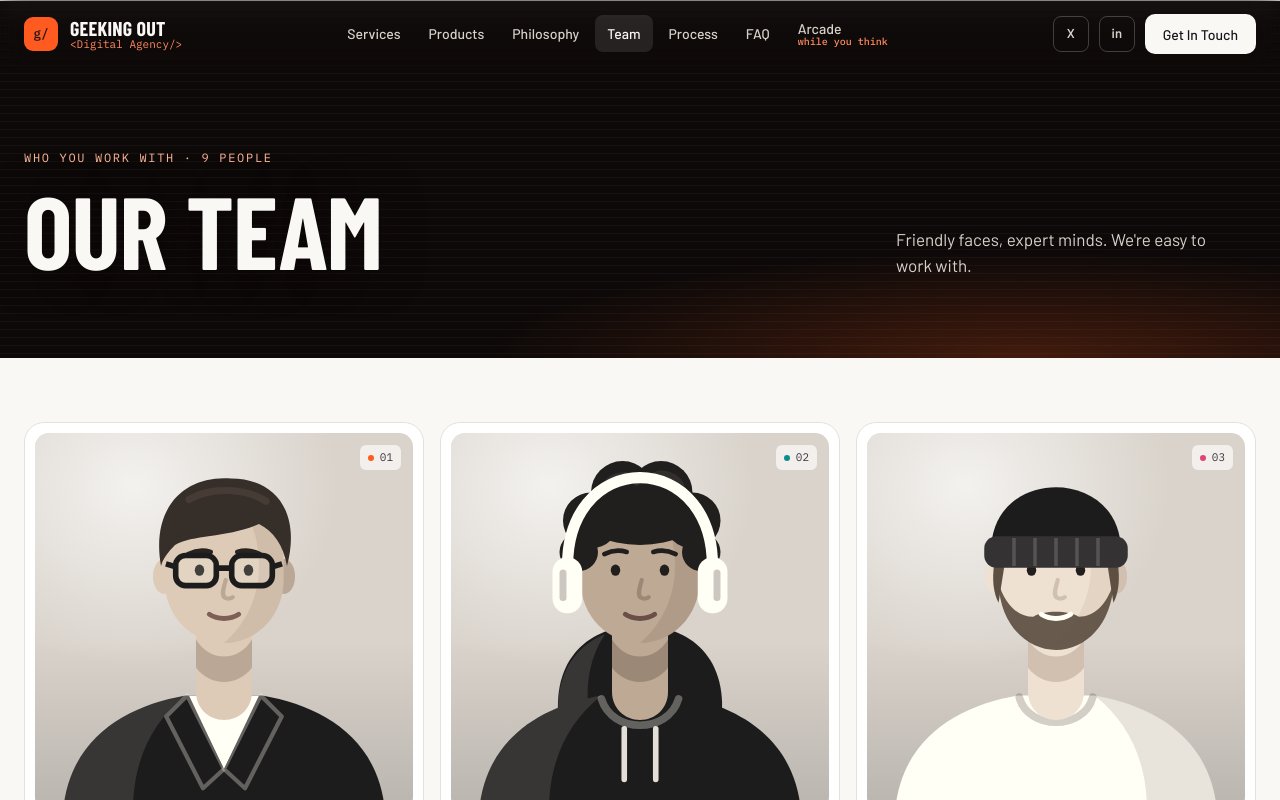
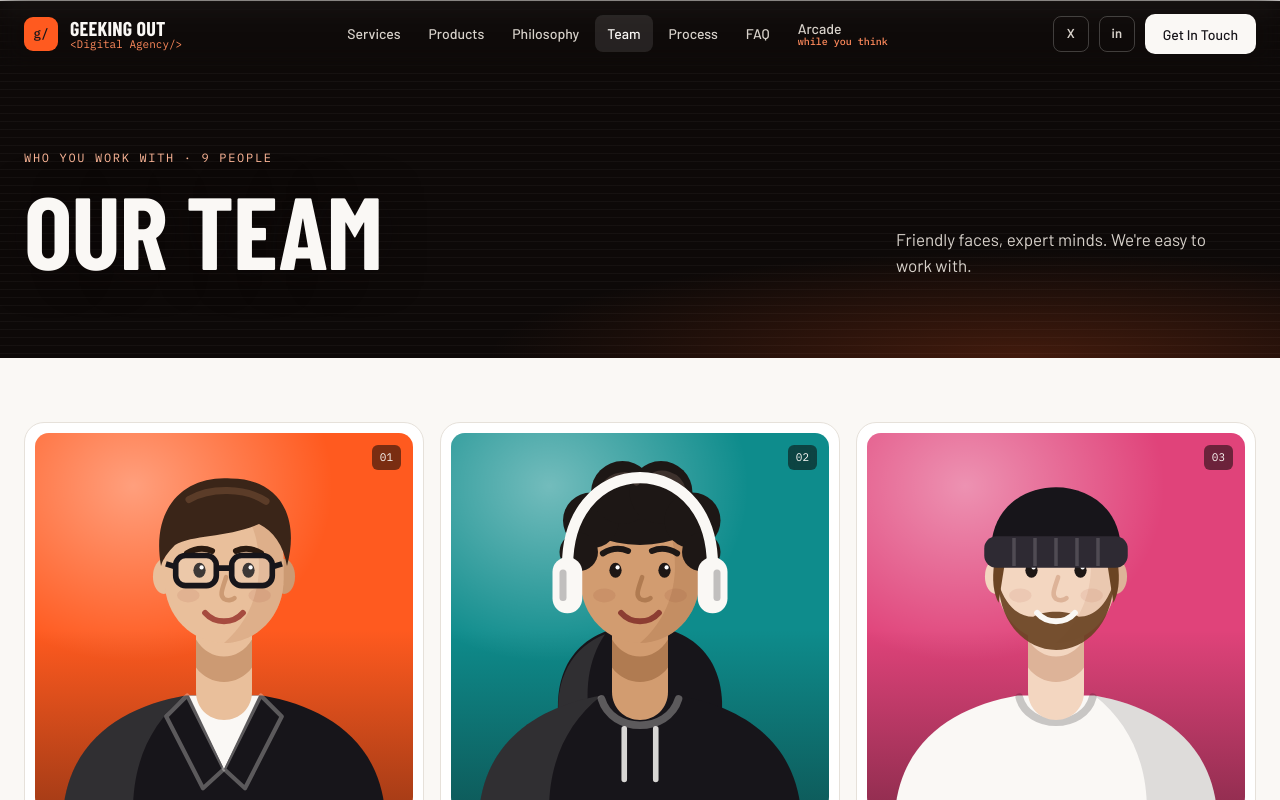
Before and after one commit to geekingout/Geeking-out-home-page, a React (Vite) app: page /team in a window 1280 px wide. Shown: the top 800 px of the page. Built offline with nearby package versions, Linux system fonts and the light colour scheme.

Commit message:
Revert "Tone the team portraits down"
This reverts commit a5f48e6ac9556aaba6c87b8fac15802d955c4b26.

```diff
--- a/App.tsx
+++ b/App.tsx
@@ -557,22 +557,19 @@ const TeamPage: React.FC = () => (
         <section className="max-w-site mx-auto px-6 pt-16 pb-24">
             <div className="grid gap-4 grid-cols-2 min-[901px]:grid-cols-3">
                 {TEAM.map((m, i) => (
-                    <article key={m.name} data-reveal={i * 50} className="group rounded-[20px] border border-line bg-white p-2.5 flex flex-col">
-                        {/* A studio headshot in warm monochrome: neutral seamless backdrop, light
-                            from the upper left. The person's colour is a mark, not a flood. */}
-                        <div className="relative aspect-square rounded-[14px] overflow-hidden bg-[#D9D3CB]">
+                    <article key={m.name} data-reveal={i * 50} className="rounded-[20px] border border-line bg-white p-2.5 flex flex-col">
+                        {/* A studio headshot: a seamless backdrop in the person's own colour, lit
+                            from the upper left and falling off toward the floor. */}
+                        <div className="relative aspect-square rounded-[14px] overflow-hidden" style={{ backgroundColor: m.color }}>
                             <div
                                 aria-hidden="true"
                                 className="absolute inset-0"
-                                style={{ background: 'radial-gradient(ellipse 85% 75% at 26% 14%, rgba(255,255,255,.7), rgba(255,255,255,0) 64%), linear-gradient(180deg, rgba(23,21,26,0) 55%, rgba(23,21,26,.16) 100%)' }}
+                                style={{ background: 'radial-gradient(ellipse 85% 75% at 26% 14%, rgba(255,255,255,.42), rgba(255,255,255,0) 62%), linear-gradient(180deg, rgba(13,9,8,0) 52%, rgba(13,9,8,.38) 100%)' }}
                             />
                             {m.photo
-                                ? <img src={m.photo} alt={`${m.name}, ${m.role}`} loading="lazy" className="portrait-tone absolute inset-0 w-full h-full object-cover" />
-                                : <Portrait look={m.portrait} className="portrait-tone absolute inset-0 w-full h-full" />}
-                            <div aria-hidden="true" className="absolute inset-0 opacity-0 group-hover:opacity-[.16] transition-opacity duration-500 mix-blend-multiply" style={{ backgroundColor: m.color }} />
-                            <span className="absolute top-3 right-3 inline-flex items-center gap-1.5 px-2 py-1 rounded-md bg-[rgba(250,248,245,.78)] backdrop-blur-sm font-mono text-[11px] text-ink-2">
-                                <span aria-hidden="true" className="w-1.5 h-1.5 rounded-full" style={{ backgroundColor: m.color }} />{pad(i + 1)}
-                            </span>
+                                ? <img src={m.photo} alt={`${m.name}, ${m.role}`} loading="lazy" className="absolute inset-0 w-full h-full object-cover" />
+                                : <Portrait look={m.portrait} className="absolute inset-0 w-full h-full" />}
+                            <span className="absolute top-3 right-3 px-2 py-1 rounded-md bg-[rgba(13,9,8,.55)] backdrop-blur-sm font-mono text-[11px] text-paper">{pad(i + 1)}</span>
                         </div>
                         <div className="px-3 pt-4 pb-3">
                             <h2 className="display m-0 text-[28px]">{m.name}</h2>
--- a/content.ts
+++ b/content.ts
@@ -129,7 +129,7 @@ export const PRODUCTS: Product[] = [
 export type TeamMember = {
     name: string;
     role: string;
-    /** The person's accent: a small mark on the card and a faint wash on hover. */
+    /** The studio backdrop behind the portrait. */
     color: string;
     portrait: PortraitLook;
     /** A real headshot, e.g. '/team/victor.jpg' from public/. Replaces the illustration. */
--- a/styles.css
+++ b/styles.css
@@ -239,12 +239,6 @@ a:focus-visible, button:focus-visible, input:focus-visible, textarea:focus-visib
 .fold[data-open="true"] { grid-template-rows: 1fr; }
 .fold > * { min-height: 0; overflow: hidden; } /* padding belongs one level further in */
 
-/* ---------- Team portraits ----------
-   One muted, warm grade for every headshot, drawn or photographed: most of the colour
-   taken out, enough left that skin still reads as skin. Full black-and-white made the
-   faces go grey. */
-.portrait-tone { filter: saturate(.38) sepia(.14) contrast(.95) brightness(1.03); }
-
 /* ---------- Legal prose ---------- */
 .legal { white-space: pre-wrap; line-height: 1.7; }
 
--- a/team-portraits.tsx
+++ b/team-portraits.tsx
@@ -2,20 +2,17 @@
  * Team portraits.
  *
  * Head-and-shoulders illustrations drawn as inline SVG and framed like studio
- * headshots. They are shown in warm monochrome on a neutral backdrop — the
- * black-and-white team photo an agency would hang — so the page stays in the
- * site's paper-and-ink register; a person's own colour appears only as a small
- * mark on the card. The tones are drawn in colour and desaturated by a CSS
- * filter in the frame, which is what keeps nine different people looking like
- * one roll of film.
- *
- * A portrait is assembled from parts — skin, hair style and colour, what they
- * are wearing, glasses or headphones — so every card is distinct and any one
- * trait can be changed in the LOOKS table below without redrawing.
+ * headshots: each person sits against a seamless backdrop in their own accent
+ * colour. A portrait is assembled from parts — skin, hair style and colour,
+ * what they are wearing, glasses or headphones — so every card is distinct and
+ * any one trait can be changed in the LOOKS table below without redrawing.
  *
  * These are illustrations, not likenesses. Until real headshots exist the
  * traits are assigned, not observed; a `photo` on the team member replaces the
- * drawing in the same frame and gets the same treatment.
+ * drawing in the same frame.
+ *
+ * Inline SVG rather than image files: nothing to fetch, and the markup is in
+ * the pre-rendered HTML.
  */
 
 import React from 'react';
@@ -85,7 +82,7 @@ const backHair = (look: PortraitLook, base: string) => {
 
 /** Hair and hats that sit over the forehead, each with one stroke of highlight. */
 const frontHair = (look: PortraitLook, base: string, light: string) => {
-    const shine = (d: string) => <path d={d} fill="none" stroke={light} strokeWidth="2" strokeLinecap="round" opacity=".4" />;
+    const shine = (d: string) => <path d={d} fill="none" stroke={light} strokeWidth="2" strokeLinecap="round" opacity=".7" />;
     switch (look) {
         case 'crop':
             return <>
@@ -205,20 +202,22 @@ export const Portrait: React.FC<{ look: PortraitLook; className?: string }> = ({
             <ellipse cx="42.8" cy="53" rx="3.1" ry="5" fill={skin} /><ellipse cx="77.2" cy="53" rx="3.1" ry="5" fill={skinShade} />
             <path d="M43 48C43 34 50 29 60 29 70 29 77 34 77 48V54C77 64.5 69 72 60 72 51 72 43 64.5 43 54Z" fill={skin} />
             <path d="M60 29C70 29 77 34 77 48V54C77 64.5 69 72 60 72 66.5 66.5 70 58.5 70 50 70 40 66.5 33 60 29Z" fill={skinShade} opacity=".42" />
+            <ellipse cx="49.8" cy="58.4" rx="3.2" ry="2" fill={lip} opacity=".11" /><ellipse cx="70.2" cy="58.4" rx="3.2" ry="2" fill={lip} opacity=".11" />
 
             {spec.beard && <path d="M43.6 55C44 66.5 51.5 74 60 74 68.5 74 76 66.5 76.4 55 74.5 61 71 64.5 66.5 64.5 63.5 62.6 56.5 62.6 53.5 64.5 49 64.5 45.5 61 43.6 55Z" fill={hair} opacity=".92" />}
 
             {/* brows, eyes, nose, mouth */}
             <g fill="none" strokeLinecap="round">
-                <path d="M49.8 46.6Q53 45 56.2 46M63.8 46Q67 45 70.2 46.6" stroke={brow} strokeWidth="1.3" />
-                <path d="M60.5 54C59.8 56.6 59.2 58.2 60.2 59 61 59.5 62 59.3 62.5 58.9" stroke={skinShade} strokeWidth="1.2" />
-                <path d="M55.8 63.8C58.2 65.4 61.8 65.4 64.2 63.8" stroke={spec.beard ? PAPER : lip} strokeWidth="1.4" />
+                <path d="M49.4 46.4Q53 44.2 56.6 45.7M63.4 45.7Q67 44.2 70.6 46.4" stroke={brow} strokeWidth="1.7" />
+                <path d="M60.6 53.2C59.6 56.4 58.6 58.4 60 59.4 61 60 62.4 59.8 63 59.2" stroke={skinShade} strokeWidth="1.3" />
+                <path d="M54.6 63.4C57.4 66.6 62.6 66.6 65.4 63.4" stroke={spec.beard ? PAPER : lip} strokeWidth="1.7" />
             </g>
-            <ellipse cx="53" cy="51.2" rx="1.35" ry="1.6" fill="#1D1715" /><ellipse cx="67" cy="51.2" rx="1.35" ry="1.6" fill="#1D1715" />
+            <ellipse cx="53" cy="51.2" rx="1.75" ry="2.15" fill="#1D1715" /><ellipse cx="67" cy="51.2" rx="1.75" ry="2.15" fill="#1D1715" />
+            <circle cx="53.6" cy="50.4" r=".6" fill="#fff" /><circle cx="67.6" cy="50.4" r=".6" fill="#fff" />
 
             {frontHair(look, hair, hairLight)}
 
-            {spec.earrings && !hatted && <><circle cx="42.6" cy="59.4" r="1.1" fill={PAPER} /><circle cx="77.4" cy="59.4" r="1.1" fill={PAPER} /></>}
+            {spec.earrings && !hatted && <><circle cx="42.6" cy="59.6" r="1.7" fill="#F5C04A" /><circle cx="77.4" cy="59.6" r="1.7" fill="#F5C04A" /></>}
 
             {spec.glasses === 'square' && (
                 <g stroke={INK} strokeWidth="1.6" fill="rgba(255,255,255,.14)">
```
